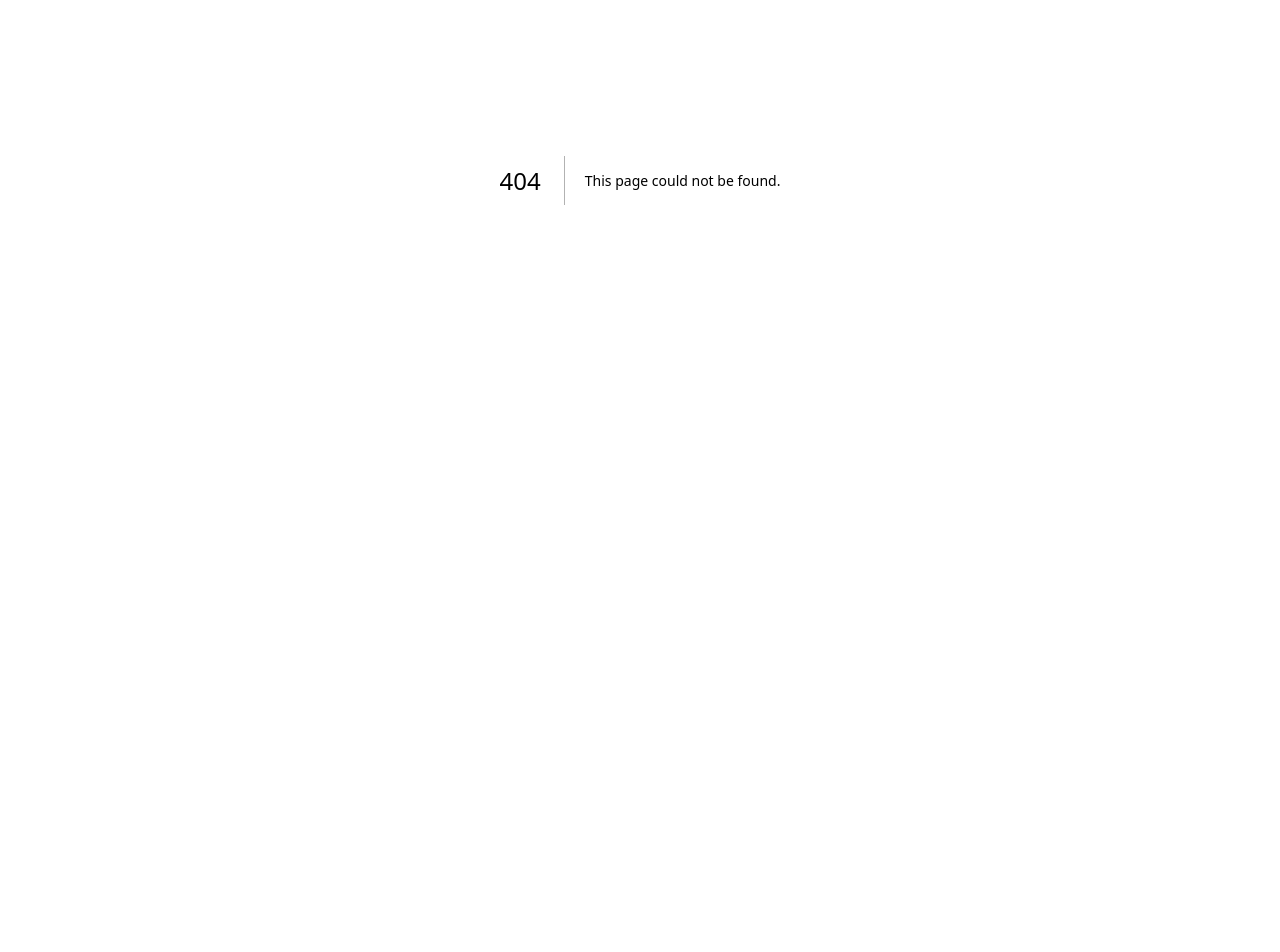
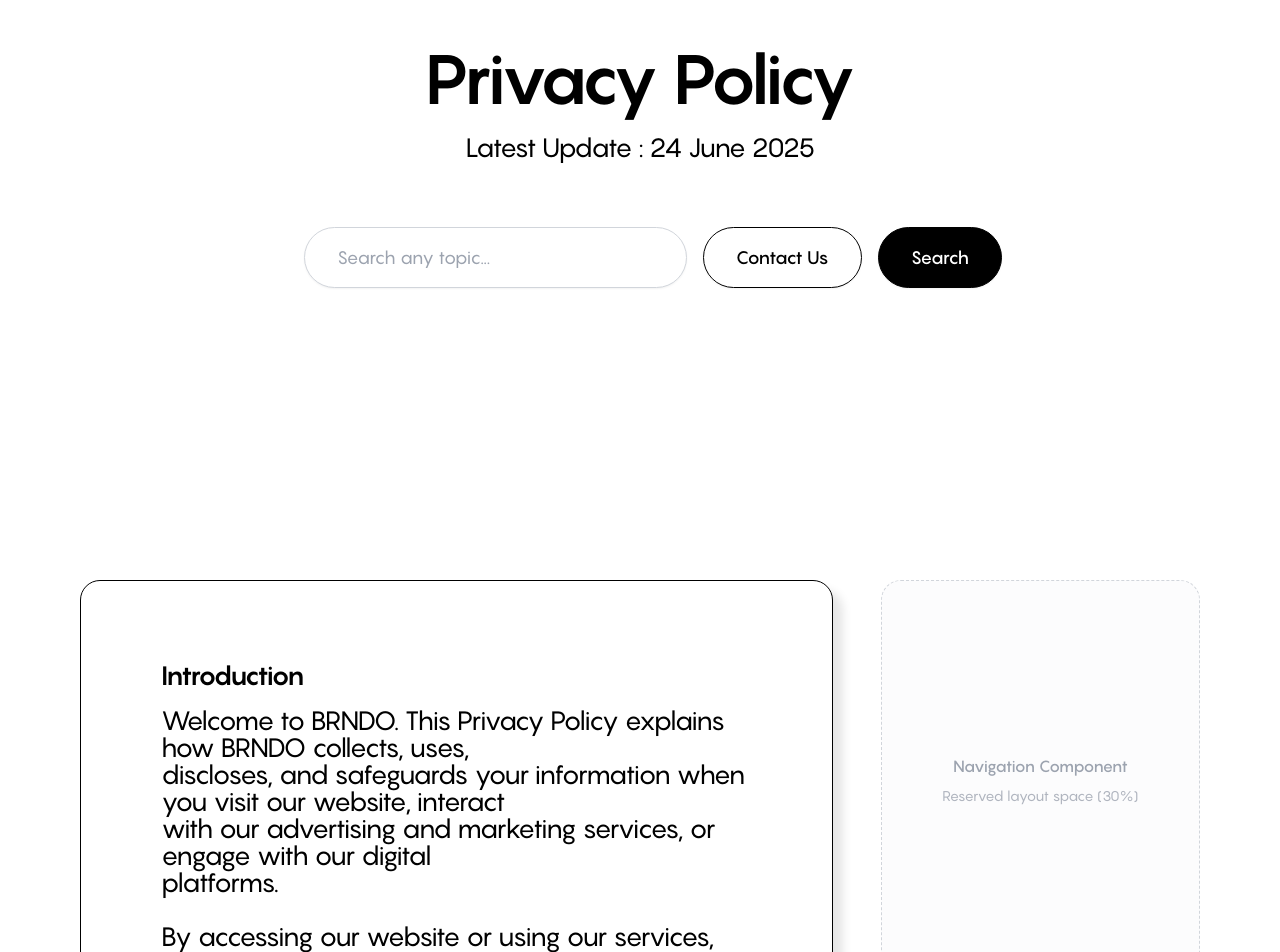
Before and after one commit to amanaanubhav/brndo.in, a Next.js app: page /privacy-policy in a window 1280 px wide. Before the commit this address had no page. Shown: the part 220-1172 px from the top of the page. Before the commit the page ends 800 px from the top, so only its background shows below. Built offline with nearby package versions, Linux system fonts and the light colour scheme.

Commit message:
feat: implement privacy policy page and add site-wide footer component

```diff
--- /dev/null
+++ b/src/app/(pages)/privacy-policy/page.jsx
@@ -0,0 +1,20 @@
+import PrivacyHero from '@/features/privacy-policy/PrivacyHero';
+import PrivacyContent from '@/features/privacy-policy/PrivacyContent';
+import Navbar from '@/components/layout/Navbar';
+import Footer from '@/components/layout/Footer';
+
+export const metadata = {
+  title: 'Privacy Policy - BRNDO',
+  description: 'Learn about how BRNDO collects, uses, and safeguards your information.',
+};
+
+export default function PrivacyPolicyPage() {
+  return (
+    <main className="min-h-screen bg-white text-black font-pangram selection:bg-brndo-red selection:text-white">
+      <Navbar />
+      <PrivacyHero />
+      <PrivacyContent />
+      <Footer />
+    </main>
+  );
+}
--- a/src/components/layout/Footer.jsx
+++ b/src/components/layout/Footer.jsx
@@ -83,7 +83,7 @@
         <div className="border-t border-gray-200 dark:border-gray-900 pt-8 flex flex-col md:flex-row justify-between items-center gap-6 text-sm text-gray-400 dark:text-gray-500 font-light transition-colors">
           <p>&copy; {new Date().getFullYear()} BRNDO. All rights reserved.</p>
           <div className="flex flex-wrap gap-x-8 gap-y-4 justify-center md:justify-end">
-            <a href="#" className="hover:text-brndo-red dark:hover:text-brndo-red transition-colors">Privacy Policy</a>
+            <a href="/privacy-policy" className="hover:text-brndo-red dark:hover:text-brndo-red transition-colors">Privacy Policy</a>
             <a href="#" className="hover:text-brndo-red dark:hover:text-brndo-red transition-colors">Terms of Service</a>
             <a href="#" className="hover:text-brndo-red dark:hover:text-brndo-red transition-colors">Refund Policy</a>
             <a href="#contact" className="hover:text-brndo-red dark:hover:text-brndo-red transition-colors">Contact Us</a>
--- /dev/null
+++ b/src/features/privacy-policy/PrivacyContent.jsx
@@ -0,0 +1,74 @@
+'use client';
+
+import { motion } from 'framer-motion';
+
+const DUMMY_TEXT = `Welcome to BRNDO. This Privacy Policy explains how BRNDO collects, uses,
+discloses, and safeguards your information when you visit our website, interact
+with our advertising and marketing services, or engage with our digital
+platforms.
+
+By accessing our website or using our services, you agree to the collection and
+use of information in accordance with this policy. At BRNDO, we are committed
+to protecting your privacy and ensuring that your personal information is
+handled securely, responsibly, and transparently.`;
+
+const sections = [
+  { title: "Introduction", content: DUMMY_TEXT },
+  { title: "Data Collection", content: DUMMY_TEXT },
+  { title: "Use of Data", content: DUMMY_TEXT },
+  { title: "Cookies", content: DUMMY_TEXT },
+  { title: "Third-party Services", content: DUMMY_TEXT },
+  { title: "Your Rights", content: DUMMY_TEXT },
+  { title: "Contact Us", content: DUMMY_TEXT },
+];
+
+export default function PrivacyContent() {
+  return (
+    <section className="w-full pb-32 px-4 md:px-8 bg-white flex justify-center">
+      <div className="w-full max-w-[1440px] flex flex-col lg:flex-row gap-12 items-start px-4 lg:px-12">
+
+        {/* Content Box (70%) */}
+        <motion.div
+          initial={{ opacity: 0, y: 40 }}
+          whileInView={{ opacity: 1, y: 0 }}
+          viewport={{ once: true }}
+          transition={{ duration: 0.8 }}
+          className="w-full lg:w-[70%] bg-white border border-black rounded-[20px] p-8 md:p-16 lg:p-20 overflow-hidden relative"
+          style={{ boxShadow: '10px 10px 10px rgba(0, 0, 0, 0.1)' }}
+        >
+          <div className="flex flex-col gap-[72px]">
+            {sections.map((section, index) => (
+              <div
+                key={index}
+                className="flex flex-col gap-4"
+              >
+                <h3
+                  className="font-pangram text-black tracking-[-0.02em]"
+                  style={{ fontWeight: 600, fontSize: '26.21px', lineHeight: '30px' }}
+                >
+                  {section.title}
+                </h3>
+                <p
+                  className="font-pangram text-black tracking-[-0.02em] whitespace-pre-line"
+                  style={{ fontWeight: 336, fontSize: '26.21px', lineHeight: '27px' }}
+                >
+                  {section.content}
+                </p>
+              </div>
+            ))}
+          </div>
+        </motion.div>
+
+        {/* Navigation Box (30%) - Placeholder */}
+        <div className="w-full lg:w-[30%] sticky top-32">
+          {/* This matches the 30% width allocation for the navigation element mentioned by user */}
+          <div className="w-full bg-gray-50/50 border border-dashed border-gray-300 rounded-[20px] p-12 flex flex-col items-center justify-center min-h-[400px]">
+            <span className="text-gray-400 font-pangram text-center font-medium mb-2">Navigation Component</span>
+            <span className="text-gray-400/80 font-pangram text-center text-sm">Reserved layout space (30%)</span>
+          </div>
+        </div>
+
+      </div>
+    </section>
+  );
+}
--- /dev/null
+++ b/src/features/privacy-policy/PrivacyHero.jsx
@@ -0,0 +1,71 @@
+'use client';
+import { motion } from 'framer-motion';
+import Button from '@/components/ui/Button';
+
+export default function PrivacyHero() {
+  return (
+    <section className="w-full min-h-screen flex flex-col items-center justify-center pt-24 pb-12 px-4 relative overflow-hidden bg-white">
+
+      <div className="z-10 flex flex-col items-center justify-center w-full max-w-4xl mx-auto text-center mt-[-10vh]">
+
+        {/* Title */}
+        <motion.h1
+          initial={{ opacity: 0, y: 30 }}
+          animate={{ opacity: 1, y: 0 }}
+          transition={{ duration: 0.8, ease: [0.16, 1, 0.3, 1] }}
+          className="font-pangram text-black tracking-[-0.02em] mb-4"
+          style={{ fontSize: '69px', fontWeight: 617, lineHeight: '75px' }}
+        >
+          Privacy Policy
+        </motion.h1>
+
+        {/* Date */}
+        <motion.p
+          initial={{ opacity: 0, y: 30 }}
+          animate={{ opacity: 1, y: 0 }}
+          transition={{ duration: 0.8, delay: 0.1, ease: [0.16, 1, 0.3, 1] }}
+          className="font-pangram text-black tracking-[-0.02em] mb-16"
+          style={{ fontSize: '26.2px', fontWeight: 336, lineHeight: '31px' }}
+        >
+          Latest Update : 24 June 2025
+        </motion.p>
+
+        {/* Search & Actions */}
+        <motion.div
+          initial={{ opacity: 0, y: 30 }}
+          animate={{ opacity: 1, y: 0 }}
+          transition={{ duration: 0.8, delay: 0.2, ease: [0.16, 1, 0.3, 1] }}
+          className="flex flex-col sm:flex-row items-center gap-4 w-full max-w-2xl mx-auto"
+        >
+          {/* Search Bar */}
+          <div className="relative flex-grow w-full">
+            <input
+              type="text"
+              placeholder="Search any topic..."
+              className="w-full px-8 py-4 rounded-full border border-gray-300 bg-white focus:outline-none focus:border-[#800000] font-pangram text-[18px] transition-colors placeholder:text-gray-400 text-black shadow-sm"
+              style={{ fontWeight: 400 }}
+            />
+          </div>
+
+          {/* Buttons */}
+          <div className="flex items-center gap-4 w-full sm:w-auto">
+            <a
+              href="#contact"
+              className="px-8 py-4 rounded-full font-pangram text-black bg-white border border-black hover:bg-black hover:text-white transition-colors duration-300 shadow-sm text-center flex-1 sm:flex-none"
+              style={{ fontWeight: 500, fontSize: '18px' }}
+            >
+              Contact Us
+            </a>
+            <button
+              className="px-8 py-4 rounded-full font-pangram text-white bg-black border border-black hover:bg-gray-800 transition-colors duration-300 shadow-sm flex-1 sm:flex-none"
+              style={{ fontWeight: 500, fontSize: '18px' }}
+            >
+              Search
+            </button>
+          </div>
+        </motion.div>
+
+      </div>
+    </section>
+  );
+}
```
